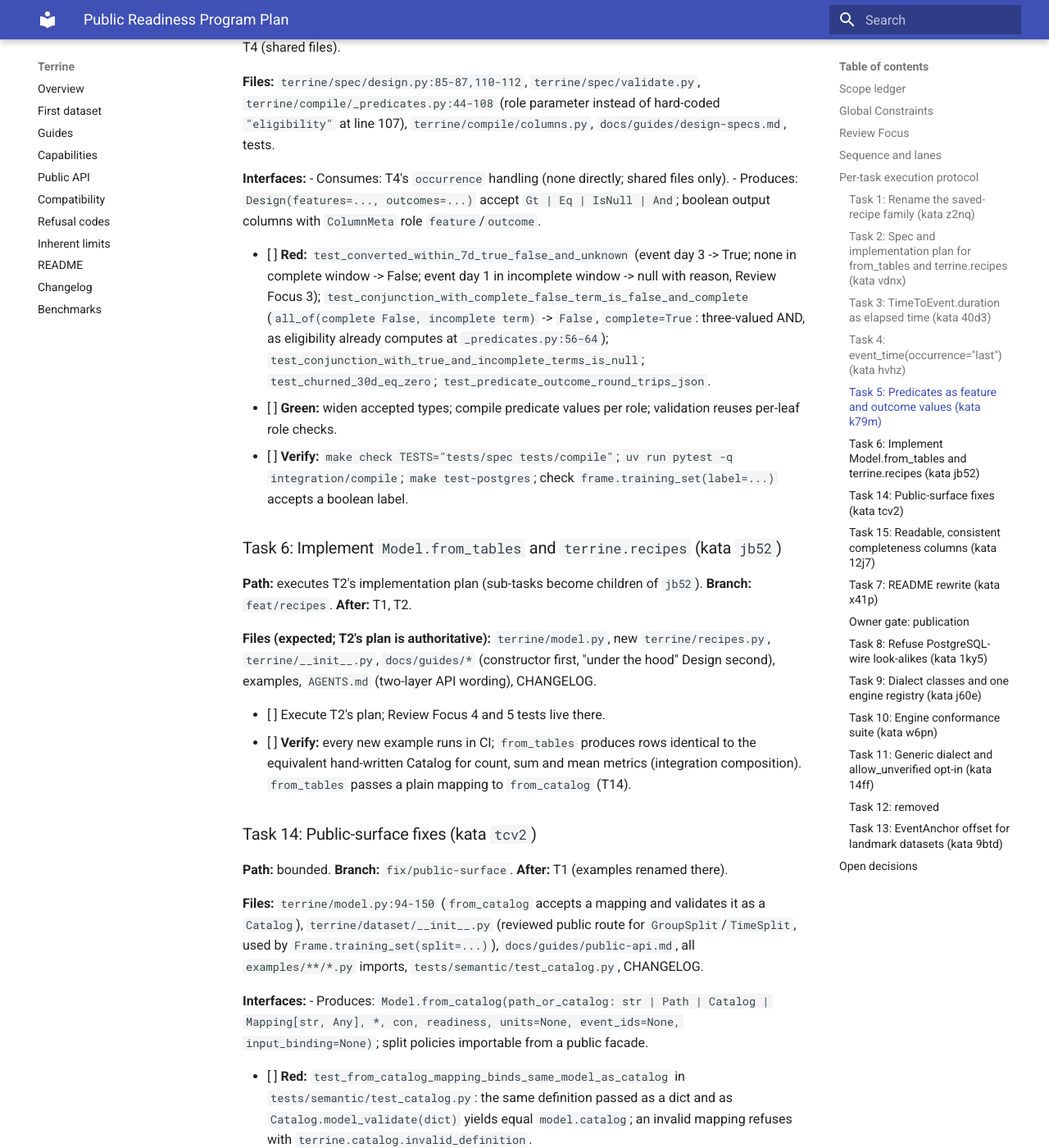
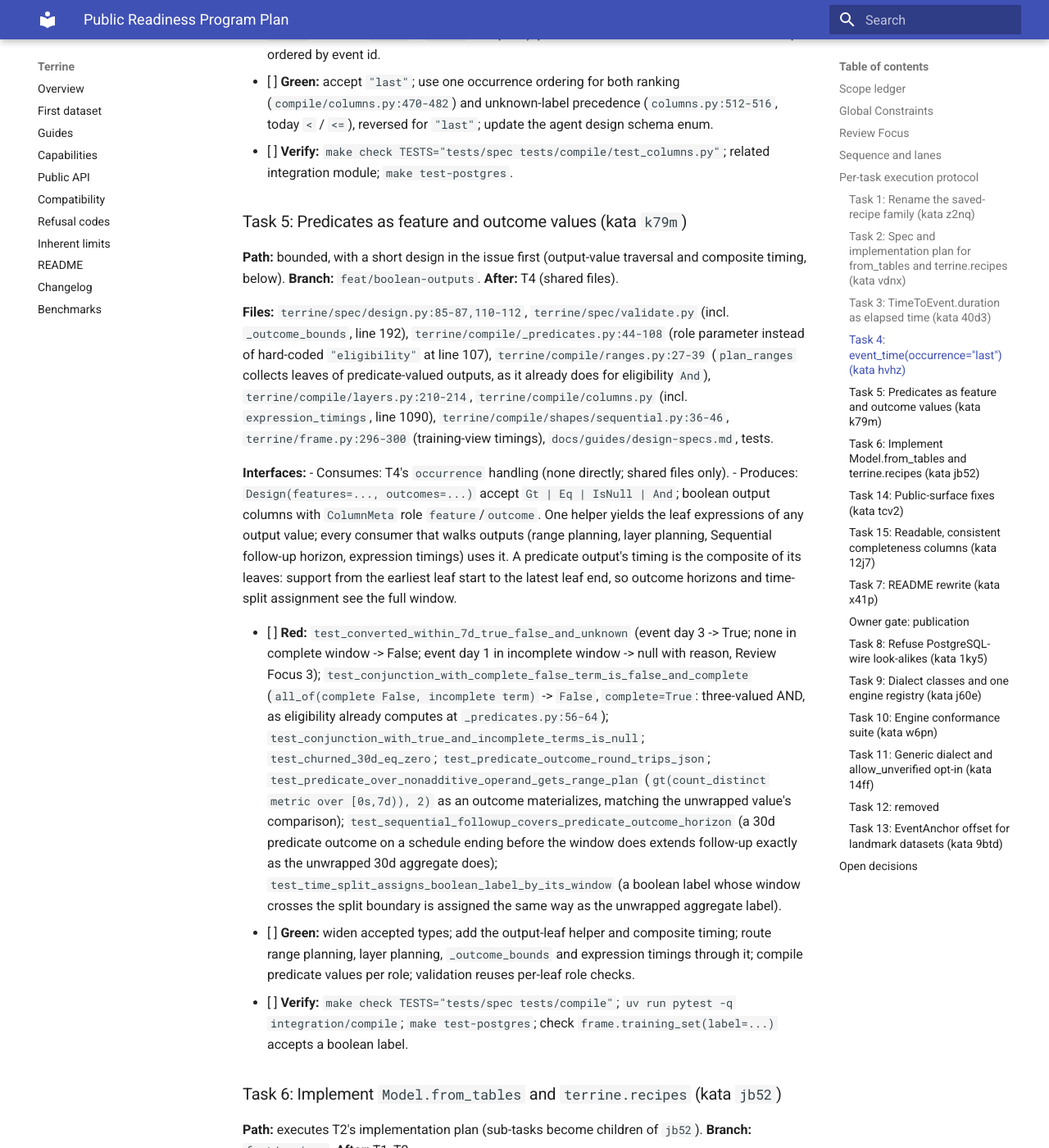
Before and after one commit to kylejcaron/terrine, an MkDocs documentation site: the page built from docs/superpowers/plans/2026-10-26-public-readiness.md, in a window 1280 px wide and 1400 px high, scrolled down 8518 px. Shown: the whole window at 82% size. Built offline with MkDocs 1.6.1 and Material for MkDocs 9.7.7, drawn with Linux system fonts in a browser that asks for light colours; some of the changed text lies outside the part shown.

Commit message:
docs: close remaining compatibility and timing gaps in the public readiness plan

```diff
--- a/docs/superpowers/plans/2026-10-26-public-readiness.md
+++ b/docs/superpowers/plans/2026-10-26-public-readiness.md
@@ -42,7 +42,7 @@
 
 ## Review Focus
 
-1. A definition, manifest or saved plan written before T1 (old field names such as `dataset_recipe_json`, `recipe_hash`, manifest `recipe`) loaded after T1 refuses with a coded error: `terrine.dataset.invalid_definition` for definitions, `terrine.dataset.invalid_manifest` (new) for manifests, `terrine.runtime.saved_plan_mismatch` for saved plans; it never partially decodes. Detection relies on strict field-set checks, not on legacy-name constants. Owner: T1.
+1. Artifacts written before T1 behave predictably after it: a bare definition payload (`schema_version`, `base_design`, `view`, optional `transforms`; unchanged by the rename) loads unchanged with the same digest; a manifest or saved plan carrying renamed fields (`recipe`, `recipe_hash`, `dataset_recipe_json`) refuses with `terrine.dataset.invalid_manifest` (new) / `terrine.runtime.saved_plan_mismatch`, never a partial decode or uncoded crash. Owner: T1.
 2. `occurrence="last"` over a complete lookback with no matching event yields null with `complete=True`, distinct from an incomplete lookback (null, reason). Owner: T4.
 3. A boolean outcome whose condition is already met inside a window that is not yet complete yields null with a reason, never `True`. Owner: T5.
 4. `Model.from_tables` keeps roster units with zero events, with empty-window values by aggregation: count and sum are `0` (complete); event means are null with reason `no_observations`; any incomplete window is null with its incompleteness reason. It refuses a missing completeness declaration instead of inferring it from the latest event. Owner: T6.
@@ -110,10 +110,10 @@
 **Files:** `terrine/spec/dataset.py`, `terrine/spec/__init__.py`, `terrine/spec/transforms.py`, `terrine/runtime/recipe.py` (rename module to `terrine/runtime/saved_plan.py`), `terrine/runtime/{api,planning,__init__}.py`, `terrine/dataset/{manifest,reference,transforms}.py`, `terrine/agent/{recipes,schemas,tools}.py` (`recipes.py` -> `definitions.py`), `terrine/frame.py`, `terrine/__init__.py`, refusal registry and `docs/reference/refusals.md`, guides (`ml-staging`, `materialization-runtime`, `orchestrators`, `dataset-agent-tools`, `public-api`), examples, tests, CHANGELOG.
 
 **Interfaces:**
-- Produces: `DatasetDefinition`, `DatasetDefinitionStore`, `DatasetDefinitionReference` (`terrine.spec.dataset`); `SavedPlan` (`terrine.runtime.saved_plan`); codes `terrine.dataset.invalid_definition`, `terrine.dataset.invalid_manifest` (new), `terrine.runtime.saved_plan_mismatch`; wire fields `dataset_definition_json`, `plan_hash`; agent tools `get_dataset_definition_schema`, `propose_definition`, `validate_definition`.
+- Produces: `DatasetDefinition`, `DatasetDefinitionStore`, `DatasetDefinitionReference` (`terrine.spec.dataset`); `SavedPlan` (`terrine.runtime.saved_plan`); codes `terrine.dataset.invalid_definition`, `terrine.dataset.invalid_manifest` (new), `terrine.runtime.saved_plan_mismatch`; wire fields `dataset_definition_json`, `plan_hash`; agent tools `get_dataset_definition_schema`, `propose_definition`, `validate_definition`. Persisted runtime SQL identifiers (`runtime_dataset_recipes`, `runtime_dataset_requests.recipe_json`, `dataset/reference.py:156,196,425-426,486-491`) keep their names: renaming them would orphan existing owner databases for no user-visible gain.
 
-- [ ] **Red:** in `tests/dataset/test_recipe.py` (renamed to `tests/dataset/test_definition.py`): `test_definition_json_with_legacy_fields_refuses` (code `terrine.dataset.invalid_definition`); `test_manifest_json_with_legacy_fields_refuses` (an actual pre-rename manifest payload; code `terrine.dataset.invalid_manifest`; today `DatasetManifest.from_json` raises a plain `ValueError`, `manifest.py:174`); in the saved-plan tests, `test_saved_plan_json_with_legacy_fields_refuses` (code `terrine.runtime.saved_plan_mismatch`). Review Focus 1.
-- [ ] **Green:** rename; `DatasetManifest.from_json` raises the new coded `terrine.dataset.invalid_manifest` for any malformed or unknown-field payload (registered, pickle/deepcopy-safe, documented); `grep -rniE 'recipe' terrine` matches nothing (the `terrine.recipes` module does not exist yet; field-set checks make legacy-name constants unnecessary). Previously saved artifacts are not migrated (pre-release); they refuse.
+- [ ] **Red:** in `tests/dataset/test_recipe.py` (renamed to `tests/dataset/test_definition.py`): `test_pre_rename_definition_bytes_load_with_same_digest` (canonical bytes produced by today's `DatasetRecipe`, checked in as a fixture, load as `DatasetDefinition` with an identical `digest`, so stored definitions stay resolvable); `test_manifest_json_with_renamed_fields_refuses` (an actual pre-rename manifest payload; code `terrine.dataset.invalid_manifest`; today `DatasetManifest.from_json` raises a plain `ValueError`, `manifest.py:174`); in the saved-plan tests, `test_saved_plan_json_with_renamed_fields_refuses` (code `terrine.runtime.saved_plan_mismatch`); in the staging tests, `test_pre_rename_owner_database_refuses_old_generation_and_stages_new` (a pre-T1 runtime database fixture: reopening its generation refuses with `terrine.dataset.invalid_manifest`; staging a new generation into the same database succeeds). Review Focus 1.
+- [ ] **Green:** rename; `DatasetManifest.from_json` raises the new coded `terrine.dataset.invalid_manifest` for any malformed or unknown-field payload (registered, pickle/deepcopy-safe, documented); `grep -rniE 'recipe' terrine` matches only the persisted SQL identifiers listed above (the `terrine.recipes` module does not exist yet). No legacy-name constants and no migration (pre-release).
 - [ ] **Verify:** `make check TESTS="tests"`; `uv run pytest -q integration`; `uv run python examples/dataset_agent_tools.py`; `uv run python examples/materialization_runtime.py`; `uv run python examples/retention_and_winsorization.py`.
 
 ### Task 2: Spec and implementation plan for `from_tables` and `terrine.recipes` (kata `vdnx`)
@@ -136,9 +136,9 @@
 **Files:** `terrine/compile/shapes/time_to_event.py:479,501,512`, `terrine/frame.py:888-901`, `terrine/compile/shapes/life_table.py:53-61`, `terrine/export/lifelines.py:89-96,181-207`, tests in `tests/compile/test_time_to_event.py`, `tests/export/test_lifelines.py`, `integration/compile/test_time_to_event.py`, `integration/handoffs/test_lifelines.py`, `docs/guides/trajectories-survival.md`, CHANGELOG.
 
 **Interfaces:**
-- Produces: `duration` column equal to terminal time minus `t0`, as an Arrow duration whose unit matches the event-time axis: `duration("ns")` on the DuckDB nanosecond axis (`time_to_event.py:43-46`), `duration("us")` otherwise. LifeTable and lifelines consume it directly.
+- Produces: `duration` column equal to terminal time minus `t0`, as an Arrow duration whose unit matches the compiled time axis on every backend: `duration("ns")` on nanosecond axes (DuckDB `timestamp[ns]`, `time_to_event.py:43-46`; Snowflake scales 7-9), `duration("us")` on microsecond axes. An elapsed value outside Arrow's int64 nanosecond range (possible on Snowflake, whose nanosecond axis spans years 1-9999) refuses with the existing `terrine.execution.arrow_timestamp_range` hazard code and its route to microsecond precision. LifeTable and lifelines consume it directly.
 
-- [ ] **Red:** `test_duration_is_elapsed_from_t0_for_event_and_censored_rows`: event at `t0 + 10d` gives `timedelta(days=10)`; censored at cutoff `t0 + 21d` gives `timedelta(days=21)`. `test_duration_with_delayed_entry_is_measured_from_t0`: entry at `t0 + 2d`, event at `t0 + 10d` gives `duration = 10d`, `entry_time` stays the entry timestamp, and the lifelines export's entry is `2d`. `test_nanosecond_duration_keeps_submicrosecond_elapsed`: on `timestamp[ns]` sources an event at `t0 + 1d + 1ns` gives `duration("ns")` value `86_400_000_000_001`, and the lifelines duration equals the pre-change export for the same rows.
+- [ ] **Red:** `test_duration_is_elapsed_from_t0_for_event_and_censored_rows`: event at `t0 + 10d` gives `timedelta(days=10)`; censored at cutoff `t0 + 21d` gives `timedelta(days=21)`. `test_duration_with_delayed_entry_is_measured_from_t0`: entry at `t0 + 2d`, event at `t0 + 10d` gives `duration = 10d`, `entry_time` stays the entry timestamp, and the lifelines export's entry is `2d`. `test_nanosecond_duration_keeps_submicrosecond_elapsed`: on `timestamp[ns]` sources an event at `t0 + 1d + 1ns` gives `duration("ns")` value `86_400_000_000_001`, and the lifelines duration equals the pre-change export for the same rows. Snowflake: the same submicrosecond case and an over-range elapsed case (refusal) in the Snowflake survival probes, run by the owner-dispatched `warehouse-backends` gate.
 - [ ] **Green:** emit `terminal - t0`; LifeTable and lifelines read elapsed values; KM/Cox inputs and LifeTable bins unchanged numerically.
 - [ ] **Verify:** `make check TESTS="tests/compile/test_time_to_event.py tests/export/test_lifelines.py"`; `uv run pytest -q integration/compile/test_time_to_event.py integration/handoffs/test_lifelines.py`; `make test-postgres` against the scratch server.
 
@@ -157,16 +157,16 @@
 
 ### Task 5: Predicates as feature and outcome values (kata `k79m`)
 
-**Path:** bounded (extends the existing eligibility compiler). **Branch:** `feat/boolean-outputs`. **After:** T4 (shared files).
+**Path:** bounded, with a short design in the issue first (output-value traversal and composite timing, below). **Branch:** `feat/boolean-outputs`. **After:** T4 (shared files).
 
-**Files:** `terrine/spec/design.py:85-87,110-112`, `terrine/spec/validate.py`, `terrine/compile/_predicates.py:44-108` (role parameter instead of hard-coded `"eligibility"` at line 107), `terrine/compile/columns.py`, `docs/guides/design-specs.md`, tests.
+**Files:** `terrine/spec/design.py:85-87,110-112`, `terrine/spec/validate.py` (incl. `_outcome_bounds`, line 192), `terrine/compile/_predicates.py:44-108` (role parameter instead of hard-coded `"eligibility"` at line 107), `terrine/compile/ranges.py:27-39` (`plan_ranges` collects leaves of predicate-valued outputs, as it already does for eligibility `And`), `terrine/compile/layers.py:210-214`, `terrine/compile/columns.py` (incl. `expression_timings`, line 1090), `terrine/compile/shapes/sequential.py:36-46`, `terrine/frame.py:296-300` (training-view timings), `docs/guides/design-specs.md`, tests.
 
 **Interfaces:**
 - Consumes: T4's `occurrence` handling (none directly; shared files only).
-- Produces: `Design(features=..., outcomes=...)` accept `Gt | Eq | IsNull | And`; boolean output columns with `ColumnMeta` role `feature`/`outcome`.
+- Produces: `Design(features=..., outcomes=...)` accept `Gt | Eq | IsNull | And`; boolean output columns with `ColumnMeta` role `feature`/`outcome`. One helper yields the leaf expressions of any output value; every consumer that walks outputs (range planning, layer planning, Sequential follow-up horizon, expression timings) uses it. A predicate output's timing is the composite of its leaves: support from the earliest leaf start to the latest leaf end, so outcome horizons and time-split assignment see the full window.
 
-- [ ] **Red:** `test_converted_within_7d_true_false_and_unknown` (event day 3 -> True; none in complete window -> False; event day 1 in incomplete window -> null with reason, Review Focus 3); `test_conjunction_with_complete_false_term_is_false_and_complete` (`all_of(complete False, incomplete term)` -> `False`, `complete=True`: three-valued AND, as eligibility already computes at `_predicates.py:56-64`); `test_conjunction_with_true_and_incomplete_terms_is_null`; `test_churned_30d_eq_zero`; `test_predicate_outcome_round_trips_json`.
-- [ ] **Green:** widen accepted types; compile predicate values per role; validation reuses per-leaf role checks.
+- [ ] **Red:** `test_converted_within_7d_true_false_and_unknown` (event day 3 -> True; none in complete window -> False; event day 1 in incomplete window -> null with reason, Review Focus 3); `test_conjunction_with_complete_false_term_is_false_and_complete` (`all_of(complete False, incomplete term)` -> `False`, `complete=True`: three-valued AND, as eligibility already computes at `_predicates.py:56-64`); `test_conjunction_with_true_and_incomplete_terms_is_null`; `test_churned_30d_eq_zero`; `test_predicate_outcome_round_trips_json`; `test_predicate_over_nonadditive_operand_gets_range_plan` (`gt(count_distinct metric over [0s,7d)), 2)` as an outcome materializes, matching the unwrapped value's comparison); `test_sequential_followup_covers_predicate_outcome_horizon` (a 30d predicate outcome on a schedule ending before the window does extends follow-up exactly as the unwrapped 30d aggregate does); `test_time_split_assigns_boolean_label_by_its_window` (a boolean label whose window crosses the split boundary is assigned the same way as the unwrapped aggregate label).
+- [ ] **Green:** widen accepted types; add the output-leaf helper and composite timing; route range planning, layer planning, `_outcome_bounds` and expression timings through it; compile predicate values per role; validation reuses per-leaf role checks.
 - [ ] **Verify:** `make check TESTS="tests/spec tests/compile"`; `uv run pytest -q integration/compile`; `make test-postgres`; check `frame.training_set(label=...)` accepts a boolean label.
 
 ### Task 6: Implement `Model.from_tables` and `terrine.recipes` (kata `jb52`)
```
